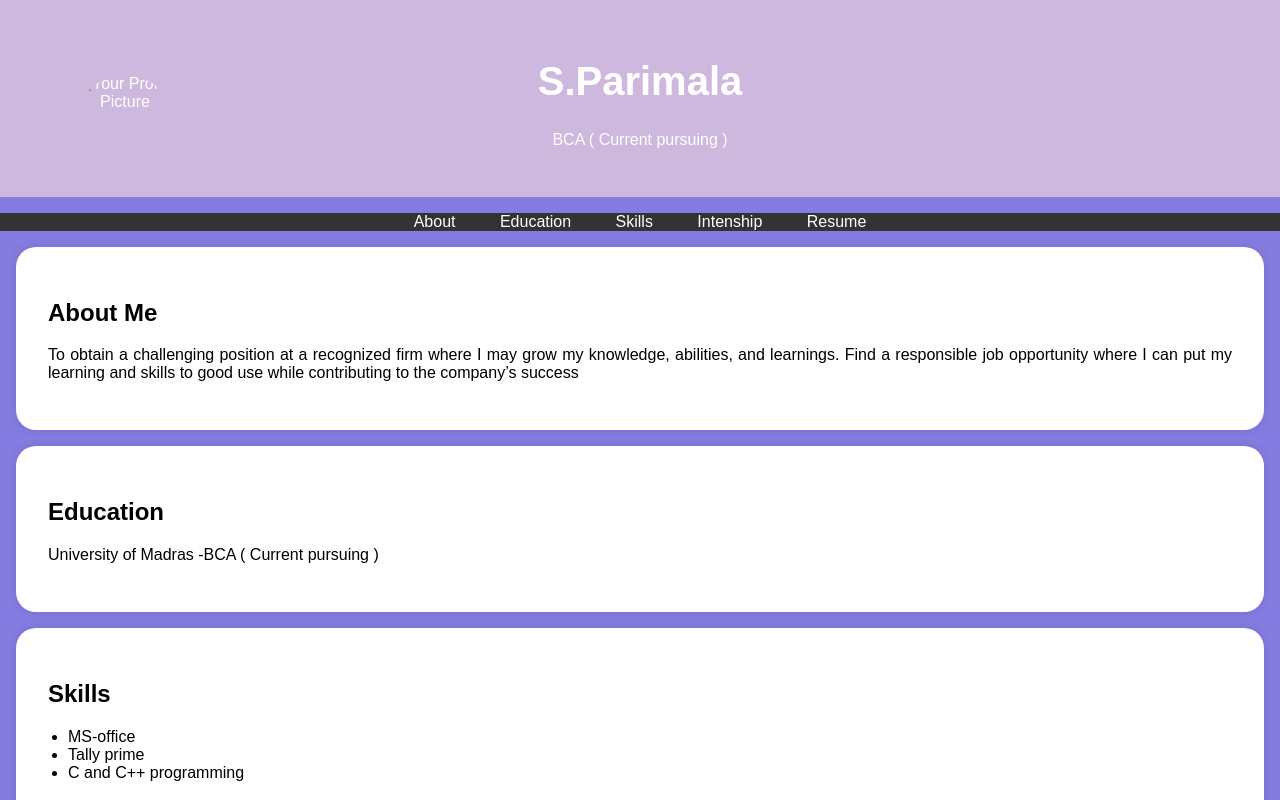
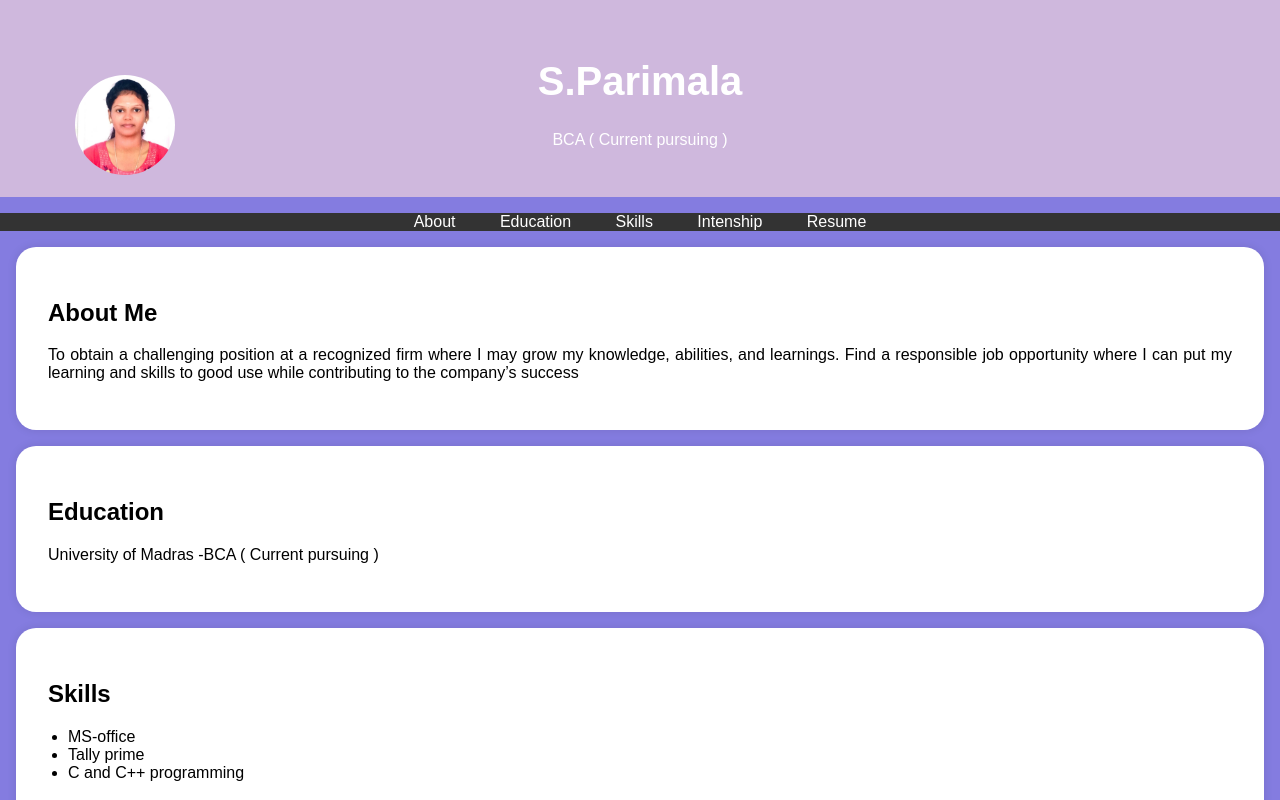
Before and after one commit to parimala922/digital_portfolio, a plain HTML site: page Index.html in a window 1280 px wide. Shown: the top 800 px of the page. Drawn offline with Linux system fonts and the light colour scheme.

Commit message:
Update Index.html

```diff
--- a/Index.html
+++ b/Index.html
@@ -95,7 +95,7 @@
     <header>
         <div class="header-content">
             <!-- Add your profile picture here -->
-            <img src="propic.jpg" alt="Your Profile Picture" class="profile-picture">
+            <img src="profile.jpg" alt="Your Profile Picture" class="profile-picture">
             <h1>S.Parimala</h1>
             <p>BCA ( Current pursuing )</p>
         </div>
```
